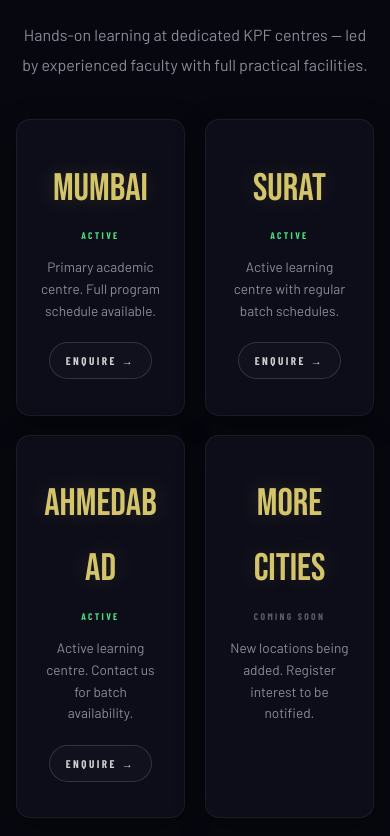
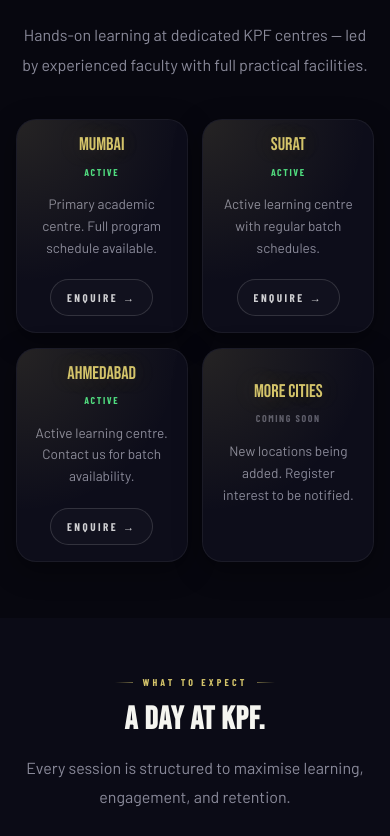
Before and after one commit to alimohsin7483-art/kpf-updated, a Next.js app: page /offline-learning in a window 390 px wide. Shown: the part 2248-3084 px from the top of the page. Built offline with nearby package versions, Linux system fonts and the light colour scheme; no server answers; a web font is replaced by a local one.

Commit message:
Fixed mobile location card alignment

```diff
--- a/app/globals.css
+++ b/app/globals.css
@@ -1265,55 +1265,154 @@ h3 { font-size: clamp(1.4rem, 2.5vw, 2.2rem); }
   display: grid;
   grid-template-columns: repeat(4, 1fr);
   gap: 1.2rem;
+  margin-top: 2.5rem;
 }
 
 .locationCard {
   position: relative;
+  overflow: hidden;
+
   background: var(--card);
   border: 1px solid var(--border2);
   border-radius: var(--radius);
-  padding: 2.2rem 1.5rem;
+
+  min-height: 170px;
+
+  display: flex;
+  flex-direction: column;
+  justify-content: center;
+  align-items: center;
+
+  padding: 1.8rem 1.2rem;
   text-align: center;
-  overflow: hidden;
-  transition: border-color 0.3s, transform 0.3s var(--ease-out), box-shadow 0.3s;
+
+  transition:
+    border-color 0.3s,
+    transform 0.35s var(--ease-out),
+    box-shadow 0.35s;
+
   box-shadow: 0 8px 28px rgba(0,0,0,0.38);
-}
+  backdrop-filter: blur(12px);
+}
+
+.locationCard::before {
+  content: '';
+  position: absolute;
+  inset: 0;
+
+  background:
+    radial-gradient(
+      circle at top left,
+      rgba(212,196,106,0.12),
+      transparent 60%
+    );
+
+  pointer-events: none;
+}
+
 .locationCard::after {
   content: '';
   position: absolute;
-  bottom: 0; left: 0; right: 0;
+  bottom: 0;
+  left: 0;
+  right: 0;
+
   height: 2px;
-  background: linear-gradient(90deg, transparent, var(--neon), transparent);
+
+  background:
+    linear-gradient(
+      90deg,
+      transparent,
+      var(--neon),
+      transparent
+    );
+
   opacity: 0;
   transition: opacity 0.3s;
 }
+
 .locationCard:hover {
-  border-color: rgba(212,196,106,0.28);
-  transform: translateY(-4px);
-  box-shadow: 0 18px 44px rgba(0,0,0,0.5);
-}
-.locationCard:hover::after { opacity: 1; }
+  border-color: rgba(212,196,106,0.32);
+  transform: translateY(-6px);
+
+  box-shadow:
+    0 20px 50px rgba(0,0,0,0.55),
+    0 0 30px rgba(212,196,106,0.08);
+}
+
+.locationCard:hover::after {
+  opacity: 1;
+}
 
 .locationCity {
   font-family: 'Bebas Neue', sans-serif;
-  font-size: 2.4rem;
+  font-size: 2.1rem;
+  line-height: 1;
+
   color: var(--neon);
-  margin-bottom: 0.4rem;
-  text-shadow: 0 0 24px rgba(212,196,106,0.2);
+
+  margin-bottom: 0.55rem;
+
+  text-shadow:
+    0 0 24px rgba(212,196,106,0.22);
+
+  white-space: nowrap;
 }
 
 .locationStatus {
   font-family: 'Barlow Condensed', sans-serif;
-  font-size: 0.6rem;
+
+  font-size: 0.72rem;
   font-weight: 800;
-  letter-spacing: 0.24em;
+
+  letter-spacing: 0.22em;
   text-transform: uppercase;
+
   color: var(--gray2);
 }
-.locationActive { color: #4ade80; }
-
-@media (max-width: 760px) { .locationGrid { grid-template-columns: repeat(2, 1fr); } }
-@media (max-width: 400px) { .locationGrid { grid-template-columns: 1fr; } }
+
+.locationActive {
+  color: #4ade80;
+}
+
+/* TABLET */
+@media (max-width: 900px) {
+  .locationGrid {
+    grid-template-columns: repeat(2, 1fr);
+  }
+
+  .locationCard {
+    min-height: 145px;
+  }
+
+  .locationCity {
+    font-size: 1.7rem;
+  }
+}
+
+/* MOBILE */
+@media (max-width: 520px) {
+  .locationGrid {
+    grid-template-columns: repeat(2, 1fr);
+    gap: 0.9rem;
+  }
+
+  .locationCard {
+    min-height: 120px;
+    padding: 1rem;
+    border-radius: 20px;
+  }
+
+  .locationCity {
+    font-size: 1.15rem;
+    white-space: nowrap;
+  }
+
+  .locationStatus {
+    font-size: 0.62rem;
+    letter-spacing: 0.16em;
+  }
+}
 
 /* ═══════════════════════════════════════════════════════════════════════════
    ENQUIRE / LEAD FORM
```
Also changed, not shown: public/images/hero-bg.jpg (deleted).
